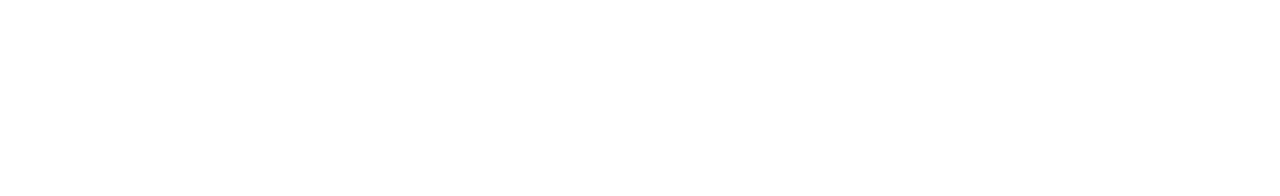
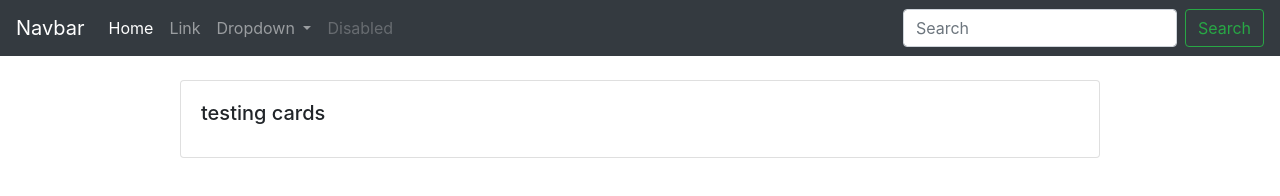
Before and after one commit to rodribp/cubo-hackathon, a plain HTML site: page index.html in a window 1280 px wide. Drawn offline with nearby package versions, Linux system fonts and the light colour scheme.

Commit message:
starting ux/ui

```diff
--- a/index.html
+++ b/index.html
@@ -2,11 +2,62 @@
 <html lang="en">
 <head>
     <meta charset="UTF-8">
-    <meta name="viewport" content="width=device-width, initial-scale=1.0">
+    <meta name="viewport" content="width=device-width, initial-scale=1, shrink-to-fit=no">
+    <link rel="stylesheet" href="https://cdn.jsdelivr.net/npm/bootstrap@4.5.3/dist/css/bootstrap.min.css" integrity="sha384-TX8t27EcRE3e/ihU7zmQxVncDAy5uIKz4rEkgIXeMed4M0jlfIDPvg6uqKI2xXr2" crossorigin="anonymous">
     <title>honey badgers</title>
 </head>
 <body>
+    <nav class="navbar navbar-expand-lg navbar-dark bg-dark">
+        <a class="navbar-brand" href="#">Navbar</a>
+        <button class="navbar-toggler" type="button" data-toggle="collapse" data-target="#navbarSupportedContent" aria-controls="navbarSupportedContent" aria-expanded="false" aria-label="Toggle navigation">
+            <span class="navbar-toggler-icon"></span>
+        </button>
 
+        <div class="collapse navbar-collapse" id="navbarSupportedContent">
+            <ul class="navbar-nav mr-auto">
+            <li class="nav-item active">
+                <a class="nav-link" href="#">Home <span class="sr-only">(current)</span></a>
+            </li>
+            <li class="nav-item">
+                <a class="nav-link" href="#">Link</a>
+            </li>
+            <li class="nav-item dropdown">
+                <a class="nav-link dropdown-toggle" href="#" id="navbarDropdown" role="button" data-toggle="dropdown" aria-haspopup="true" aria-expanded="false">
+                Dropdown
+                </a>
+                <div class="dropdown-menu" aria-labelledby="navbarDropdown">
+                <a class="dropdown-item" href="#">Action</a>
+                <a class="dropdown-item" href="#">Another action</a>
+                <div class="dropdown-divider"></div>
+                <a class="dropdown-item" href="#">Something else here</a>
+                </div>
+            </li>
+            <li class="nav-item">
+                <a class="nav-link disabled" href="#" tabindex="-1" aria-disabled="true">Disabled</a>
+            </li>
+            </ul>
+            <form class="form-inline my-2 my-lg-0">
+            <input class="form-control mr-sm-2" type="search" placeholder="Search" aria-label="Search">
+            <button class="btn btn-outline-success my-2 my-sm-0" type="submit">Search</button>
+            </form>
+        </div>
+    </nav>
+    <br>
+    <div class="container">
+        <div class="row">
+            <div class="col-10 offset-1">
+                <div class="card">
+                    <div class="card-body">
+                        <h5 class="card-title">testing cards</h5>
+                    </div>
+                </div>
+            </div>
+        </div>
+    </div>
+
+
+    <script src="https://code.jquery.com/jquery-3.5.1.slim.min.js" integrity="sha384-DfXdz2htPH0lsSSs5nCTpuj/zy4C+OGpamoFVy38MVBnE+IbbVYUew+OrCXaRkfj" crossorigin="anonymous"></script>
+    <script src="https://cdn.jsdelivr.net/npm/bootstrap@4.5.3/dist/js/bootstrap.bundle.min.js" integrity="sha384-ho+j7jyWK8fNQe+A12Hb8AhRq26LrZ/JpcUGGOn+Y7RsweNrtN/tE3MoK7ZeZDyx" crossorigin="anonymous"></script>
 </body>
 <script src="js/lib/qrcode.js"></script>
 <script src="js/components.js"></script>
```
